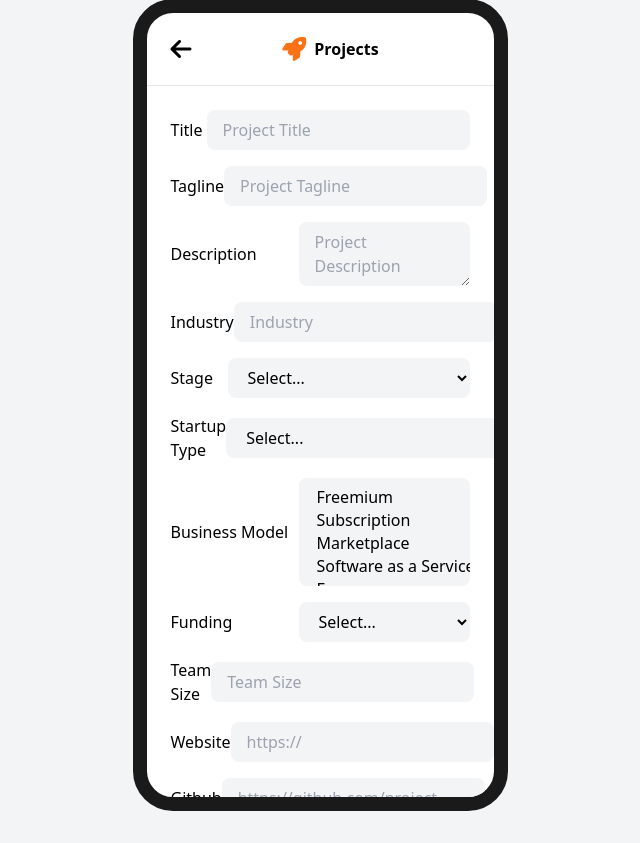
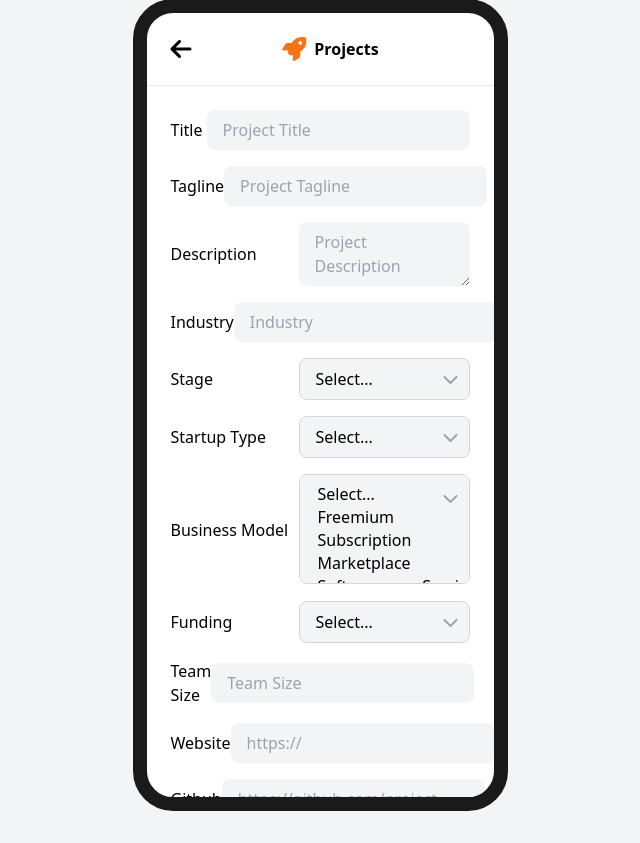
Before and after one commit to ToothlessOS/startup-go-frontend, a Flask app: template templates/project.html in a window 1280 px wide. Shown: the part 33-876 px from the top of the page, without its empty margins (320-960 px from the left). Run offline with Flask 3, Linux system fonts and the light colour scheme; the template is opened without the code that fills it, so the values that code supplies are empty; some libraries are stand-ins or nearby versions.

Commit message:
Add: Project integration

```diff
--- a/templates/chat.html
+++ b/templates/chat.html
@@ -56,7 +56,7 @@
                         <img src="https://randomuser.me/api/portraits/men/32.jpg" class="w-12 h-12 rounded-full object-cover" alt="User">
                         <div class="flex-1">
                             <div class="font-semibold text-black">Michael Chen</div>
-                            <div class="text-sm text-gray-600 truncate">Hey! Are you available for a quick call?</div>
+                            <div class="text-sm text-gray-600 truncate">Hey! Are you available ...</div>
                         </div>
                         <div class="text-xs text-gray-400">2m ago</div>
                     </a>
@@ -64,7 +64,7 @@
                         <img src="https://randomuser.me/api/portraits/women/44.jpg" class="w-12 h-12 rounded-full object-cover" alt="User">
                         <div class="flex-1">
                             <div class="font-semibold text-black">Alice Kim</div>
-                            <div class="text-sm text-gray-600 truncate">Let's meet tomorrow to discuss the project.</div>
+                            <div class="text-sm text-gray-600 truncate">Let's meet tomorrow ...</div>
                         </div>
                         <div class="text-xs text-gray-400">10m ago</div>
                     </a>
--- a/templates/project.html
+++ b/templates/project.html
@@ -46,7 +46,8 @@
                     <!-- Stage -->
                     <div class="flex items-center">
                         <label class="w-32 text-black font-medium">Stage</label>
-                        <select id="project_stage" name="project_stage" class="flex-1 bg-gray-100 rounded-lg px-4 py-2 focus:outline-none">
+                        <div class="relative flex-1">
+                            <select id="project_stage" name="project_stage" class="w-full bg-gray-100 rounded-lg px-4 py-2 focus:outline-none focus:ring-2 focus:ring-orange-400 border border-gray-300 appearance-none">
                                 <option value="">Select...</option>
                                 <option value="pre_idea">Pre-Idea Exploration</option>
                                 <option value="ideation">Ideation/Concept</option>
@@ -59,49 +60,69 @@
                                 <option value="expansion">Expansion/Post Series-B</option>
                                 <option value="pivot">Pivot</option>
                             </select>
+                            <span class="pointer-events-none absolute right-3 top-1/2 transform -translate-y-1/2 text-gray-400">
+                                <i class="fas fa-chevron-down"></i>
+                            </span>
+                        </div>
                     </div>
                     <!-- Startup Type -->
                     <div class="flex items-center">
                         <label class="w-32 text-black font-medium">Startup Type</label>
-                        <select id="project_type" name="project_type" class="flex-1 bg-gray-100 rounded-lg px-4 py-2 focus:outline-none">
+                        <div class="relative flex-1">
+                            <select id="project_type" name="project_type" class="w-full bg-gray-100 rounded-lg px-4 py-2 focus:outline-none focus:ring-2 focus:ring-orange-400 border border-gray-300 appearance-none">
                                 <option value="">Select...</option>
-                            <option value="B2B">Business to Business</option>
-                            <option value="B2C">Business to Consumer</option>
-                            <option value="B2B2C">Business to Business to Consumer</option>
-                            <option value="C2C">Consumer to Consumer</option>
-                            <option value="B2G">Business to Government</option>
-                            <option value="G2C">Government to Consumer</option>
-                            <option value="Others">Others</option>
+                                <option value="b2b">Business to Business</option>
+                                <option value="b2c">Business to Consumer</option>
+                                <option value="b2b2c">Business to Business to Consumer</option>
+                                <option value="c2c">Consumer to Consumer</option>
+                                <option value="b2g">Business to Government</option>
+                                <option value="g2c">Government to Consumer</option>
+                                <option value="other">Other</option>
                             </select>
+                            <span class="pointer-events-none absolute right-3 top-1/2 transform -translate-y-1/2 text-gray-400">
+                                <i class="fas fa-chevron-down"></i>
+                            </span>
+                        </div>
                     </div>
                     <!-- Business Model (multi-select) -->
                     <div class="flex items-center">
                         <label class="w-32 text-black font-medium">Business Model</label>
-                        <select id="project_biz" name="project_biz" multiple class="flex-1 bg-gray-100 rounded-lg px-4 py-2 focus:outline-none">
-                            <option value="Freemium">Freemium</option>
-                            <option value="Subscription">Subscription</option>
-                            <option value="Marketplace">Marketplace</option>
-                            <option value="SaaS">Software as a Service</option>
-                            <option value="E-commerce">E-commerce</option>
-                            <option value="Enterprise">Enterprise</option>
-                            <option value="Advertising">Advertising</option>
-                            <option value="Transaction">Transaction-based</option>
-                            <option value="Licensing">Licensing</option>
-                            <option value="Direct Sales">Direct Sales</option>
-                            <option value="Others">Others</option>
+                        <div class="relative flex-1">
+                            <select id="project_biz" name="project_biz" multiple class="w-full bg-gray-100 rounded-lg px-4 py-2 focus:outline-none focus:ring-2 focus:ring-orange-400 border border-gray-300 appearance-none min-h-[44px]">
+                                <option value="">Select...</option>
+                                <option value="freemium">Freemium</option>
+                                <option value="subscription">Subscription</option>
+                                <option value="marketplace">Marketplace</option>
+                                <option value="saas">Software as a Service</option>
+                                <option value="ecommerce">E-commerce</option>
+                                <option value="enterprise">Enterprise</option>
+                                <option value="advertising">Advertising</option>
+                                <option value="transaction">Transaction-based</option>
+                                <option value="licensing">Licensing</option>
+                                <option value="direct_sales">Direct Sales</option>
+                                <option value="other">Other</option>
                             </select>
+                            <span class="pointer-events-none absolute right-3 top-3 text-gray-400">
+                                <i class="fas fa-chevron-down"></i>
+                            </span>
+                        </div>
                     </div>
                     <!-- Funding -->
                     <div class="flex items-center">
                         <label class="w-32 text-black font-medium">Funding</label>
-                        <select id="project_funding" name="project_funding" class="flex-1 bg-gray-100 rounded-lg px-4 py-2 focus:outline-none">
+                        <div class="relative flex-1">
+                            <select id="project_funding" name="project_funding" class="w-full bg-gray-100 rounded-lg px-4 py-2 focus:outline-none focus:ring-2 focus:ring-orange-400 border border-gray-300 appearance-none">
                                 <option value="">Select...</option>
                                 <option value="self_funded">Self-Funded</option>
                                 <option value="loan">Loan</option>
                                 <option value="investment">Invested</option>
                                 <option value="sponsored">Sponsored</option>
-                            <option value="Others">Others</option>
+                                <option value="other">Other</option>
                             </select>
+                            <span class="pointer-events-none absolute right-3 top-1/2 transform -translate-y-1/2 text-gray-400">
+                                <i class="fas fa-chevron-down"></i>
+                            </span>
+                        </div>
                     </div>
                     <!-- Team Size -->
                     <div class="flex items-center">
@@ -154,9 +175,17 @@
             .then(data => {
                 const list = document.getElementById('projectList');
                 list.innerHTML = '';
-                (data.results || []).forEach(project => {
+                let projects = [];
+                if (Array.isArray(data)) {
+                    projects = data;
+                } else if (Array.isArray(data.results)) {
+                    projects = data.results;
+                } else if (typeof data === 'object' && data !== null) {
+                    projects = [data];
+                }
+                projects.forEach(project => {
                     const li = document.createElement('li');
-                    li.className = 'bg-white rounded-lg p-4 shadow flex flex-col';
+                    li.className = 'bg-white rounded-lg p-4 shadow flex flex-col relative';
                     li.innerHTML = `
                         <div class="font-bold text-black text-lg mb-1">${project.title}</div>
                         <div class="text-sm text-gray-600 mb-1">${project.tagline || ''}</div>
@@ -164,8 +193,35 @@
                         <div class="text-xs text-gray-500 mb-1"><b>Business Model:</b> ${(project.business_model || []).join(', ')}</div>
                         <div class="text-xs text-gray-500 mb-1"><b>Team Size:</b> ${project.team_size || ''}</div>
                         <div class="text-xs text-gray-500 mb-1"><b>Website:</b> <a href="${project.website || '#'}" class="text-orange-500 underline" target="_blank">${project.website || ''}</a></div>
+                        <button class="absolute top-2 right-2 bg-red-500 hover:bg-red-600 text-white text-xs px-3 py-1 rounded delete-project-btn" data-id="${project.id}"><i class='fas fa-trash-alt'></i> Delete</button>
                     `;
                     list.appendChild(li);
+                });
+                // Add delete event listeners
+                document.querySelectorAll('.delete-project-btn').forEach(btn => {
+                    btn.addEventListener('click', function(e) {
+                        e.stopPropagation();
+                        const projectId = this.getAttribute('data-id');
+                        const accessToken = getAccessToken();
+                        if (!accessToken) return;
+                        if (!confirm('Are you sure you want to delete this project?')) return;
+                        fetch(`http://127.0.0.1:8000/api/projects/${projectId}/`, {
+                            method: 'DELETE',
+                            headers: {
+                                'Authorization': 'Bearer ' + accessToken
+                            }
+                        })
+                        .then(r => {
+                            if (r.ok) {
+                                this.closest('li').remove();
+                            } else {
+                                alert('Failed to delete project.');
+                            }
+                        })
+                        .catch(() => {
+                            alert('Network error while deleting project.');
+                        });
+                    });
                 });
             })
             .catch(err => {
```
Also changed, not shown: templates/profile.html (+45 -7 lines). Lines whose indentation alone changed are shown as unchanged.
